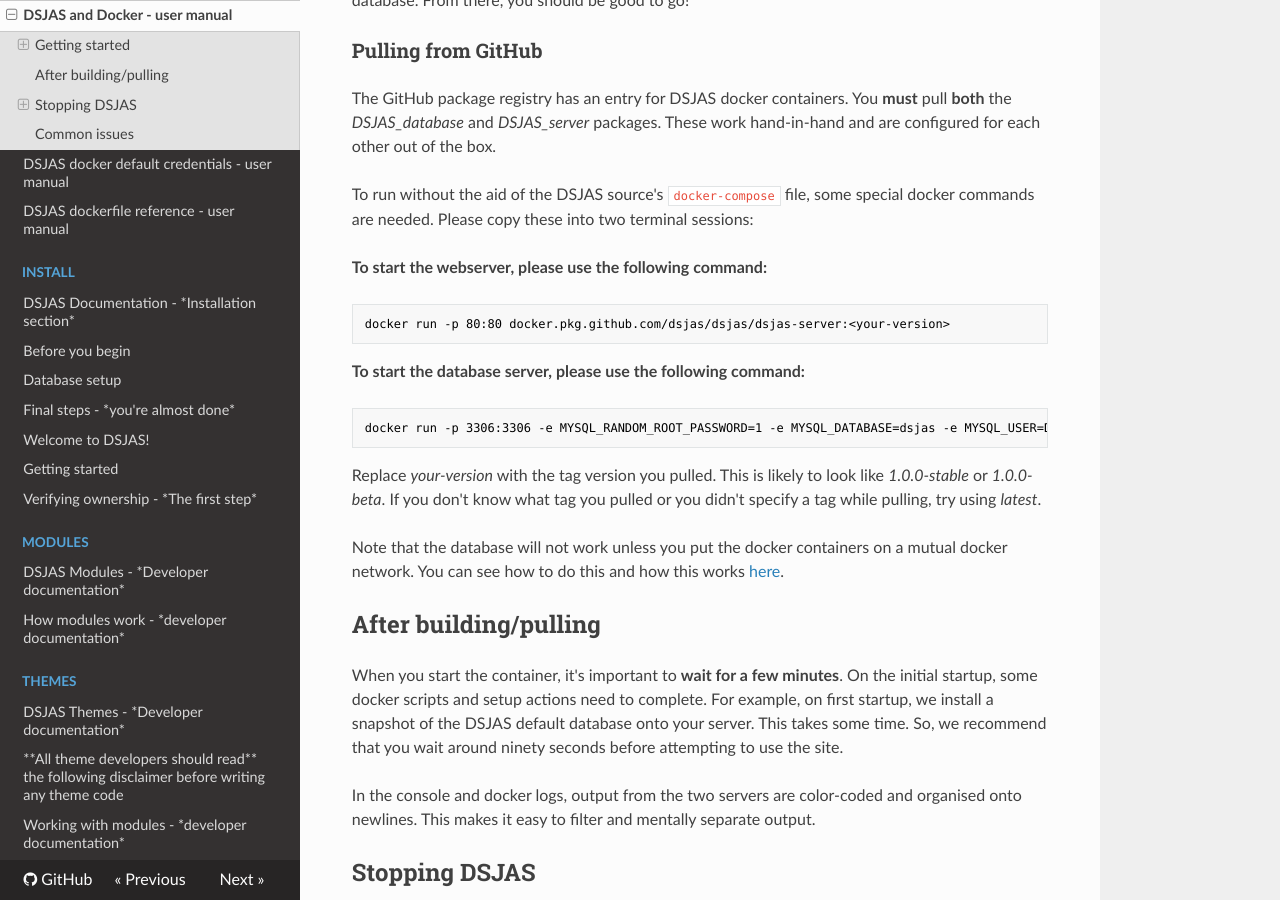
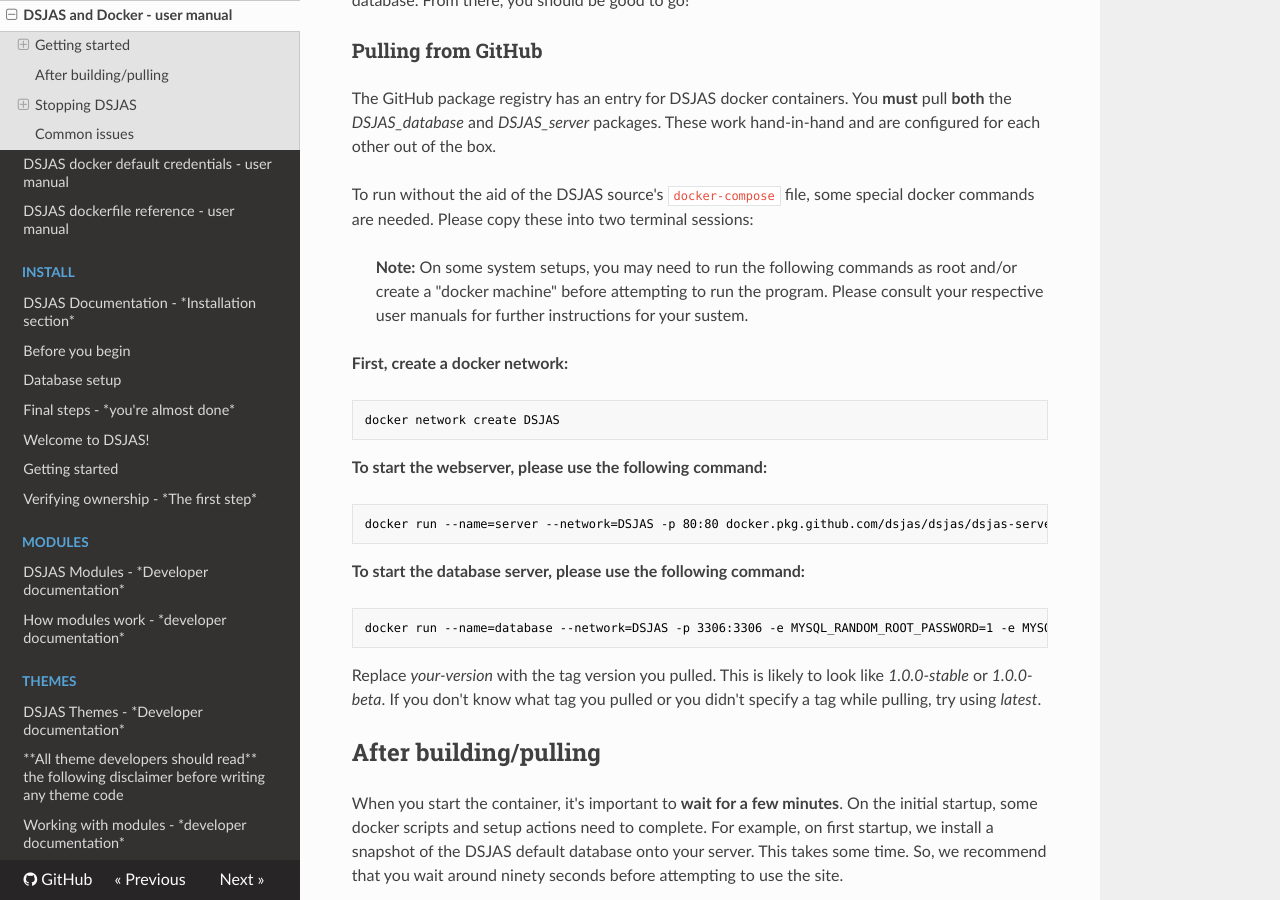
Before and after one commit to DSJAS/DSJAS, an MkDocs documentation site: the page built from docs/docker/DSJAS docker support.md, in a window 1280 px wide and 900 px high, scrolled down 1501 px. Built offline with MkDocs 1.6.1, drawn with Linux system fonts in a browser that asks for light colours; nearby versions of some CDN libraries.

Commit message:
Fix plain docker instructions
Fixes problems with the recommended commands which cause the
database to be inaccessible to the server. This should mean
that the pulled images are now just as stable as the regular
docker-compose ones

````diff
--- a/docs/docker/DSJAS docker support.md
+++ b/docs/docker/DSJAS docker support.md
@@ -52,21 +52,27 @@
 
 To run without the aid of the DSJAS source's ```docker-compose``` file, some special docker commands are needed. Please copy these into two terminal sessions:
 
+> **Note:** On some system setups, you may need to run the following commands as root and/or create a "docker machine" before attempting to run the program. Please consult your respective user manuals for further instructions for your sustem.
+
+**First, create a docker network:**
+
+```bash
+docker network create DSJAS
+```
+
 **To start the webserver, please use the following command:**
 
 ```bash
-docker run -p 80:80 docker.pkg.github.com/dsjas/dsjas/dsjas-server:<your-version>
+docker run --name=server --network=DSJAS -p 80:80 docker.pkg.github.com/dsjas/dsjas/dsjas-server:<your-version>
 ```
 
 **To start the database server, please use the following command:**
 
 ```bash
-docker run -p 3306:3306 -e MYSQL_RANDOM_ROOT_PASSWORD=1 -e MYSQL_DATABASE=dsjas -e MYSQL_USER=DSJAS -e MYSQL_PASSWORD=DSJAS-Default-Password-1234 docker.pkg.github.com/dsjas/dsjas/dsjas-database:<your-version>
+docker run --name=database --network=DSJAS -p 3306:3306 -e MYSQL_RANDOM_ROOT_PASSWORD=1 -e MYSQL_DATABASE=dsjas -e MYSQL_USER=DSJAS -e MYSQL_PASSWORD=DSJAS-Default-Password-1234 docker.pkg.github.com/dsjas/dsjas/dsjas-database:<your-version> --default-authentication-plugin=mysql_native_password
 ```
 
 Replace *your-version* with the tag version you pulled. This is likely to look like *1.0.0-stable* or *1.0.0-beta*. If you don't know what tag you pulled or you didn't specify a tag while pulling, try using *latest*.
-
-Note that the database will not work unless you put the docker containers on a mutual docker network. You can see how to do this and how this works [here](https://docs.docker.com/engine/reference/commandline/network/).
 
 ## After building/pulling
 
````
